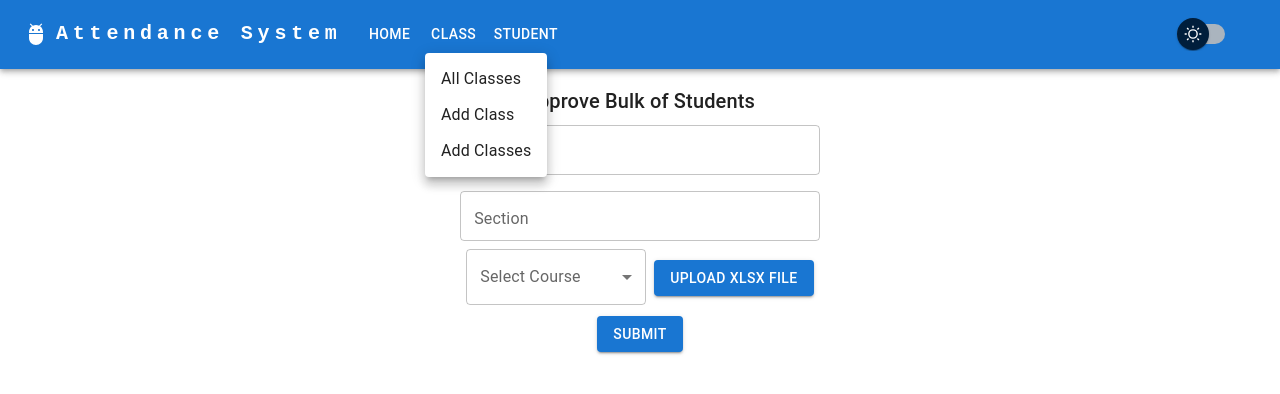
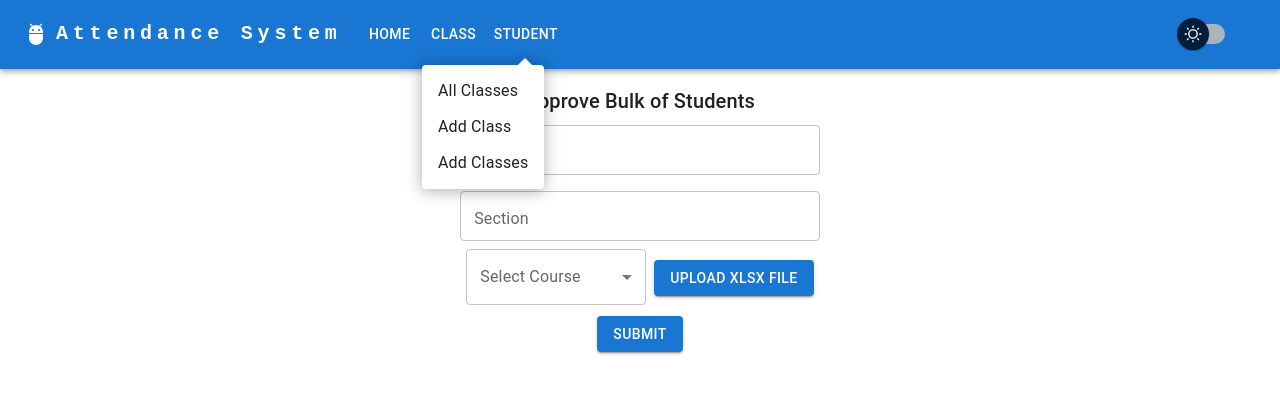
Before and after one commit to obaidmuneer/attendance-management, a React (Create React App) app: page /approve_students in a window 1280 px wide. Both pictures are taken after a click on the button "CLASS". Shown: the top 394 px of the page. Built offline with nearby package versions, Linux system fonts and the light colour scheme.

Commit message:
beta mmenuv2

```diff
--- a/src/components/navbar/index.jsx
+++ b/src/components/navbar/index.jsx
@@ -17,6 +17,7 @@ import Typography from "@mui/material/Typography";
 
 import ThemeSwitch from "../../themes/theme_switch"
 import MMenu from "../../ui-components/mmenu";
+import MMenuV2 from "../../ui-components/mmenuv2";
 
 const pages = [
   {
@@ -68,15 +69,6 @@ const settings = ["Profile", "Account", "Dashboard", "Logout"];
 const Navbar = () => {
   const [anchorElNav, setAnchorElNav] = React.useState(null);
   const [anchorElUser, setAnchorElUser] = React.useState(null);
-  const [anchorElNavSub, setAnchorElNavSub] = React.useState(null);
-
-  const handleOpenNavSubMenu = (event) => {
-    setAnchorElNavSub(event.currentTarget);
-  };
-
-  const handleCloseNavSubMenu = () => {
-    setAnchorElNavSub(null);
-  };
 
   const handleOpenNavMenu = (event) => {
     setAnchorElNav(event.currentTarget);
@@ -196,9 +188,10 @@ const Navbar = () => {
                 </Button>
               </Link>
             ))}
-            <MMenu title={'Class'} pages={classSubPages} />
-            <MMenu title={'Student'} pages={studentSubPages} />
-
+            {/* <MMenu title={'Class'} pages={classSubPages} /> */}
+            {/* <MMenu title={'Student'} pages={studentSubPages} /> */}
+            <MMenuV2 title={'Class'} pages={classSubPages} />
+            <MMenuV2 title={'Student'} pages={studentSubPages} />
           </Box>
 
           {/* <Box sx={{ flexGrow: 0 }}>
--- /dev/null
+++ b/src/ui-components/mmenuv2/index.jsx
@@ -0,0 +1,94 @@
+import * as React from 'react';
+import { Link } from "react-router-dom";
+
+import Box from '@mui/material/Box';
+import Menu from '@mui/material/Menu';
+import MenuItem from '@mui/material/MenuItem';
+import Typography from '@mui/material/Typography';
+import Tooltip from '@mui/material/Tooltip';
+import Button from '@mui/material/Button';
+
+
+export default function MMenuV2({ title, pages, nav, closeMenu }) {
+    const [anchorEl, setAnchorEl] = React.useState(null);
+    const open = Boolean(anchorEl);
+    const handleClick = (event) => {
+        setAnchorEl(event.currentTarget);
+    };
+    const handleClose = () => {
+        setAnchorEl(null);
+        nav && closeMenu();
+    };
+    return (
+        <React.Fragment>
+            <Box>
+                {
+                    nav ?
+                        <MenuItem onClick={handleClick}>{title}</MenuItem>
+                        :
+                        <Tooltip title={`${title} options`}>
+                            <Button
+                                onClick={handleClick}
+                                sx={{ my: 2, color: "white", display: "block" }}
+                            >
+                                {title}
+                            </Button>
+                        </Tooltip>
+                }
+            </Box>
+            <Menu
+                anchorEl={anchorEl}
+                id="account-menu"
+                open={open}
+                onClose={handleClose}
+                onClick={handleClose}
+                PaperProps={{
+                    elevation: 0,
+                    sx: {
+                        overflow: 'visible',
+                        filter: 'drop-shadow(0px 2px 8px rgba(0,0,0,0.32))',
+                        mt: 1.5,
+                        '& .MuiAvatar-root': {
+                            width: 32,
+                            height: 32,
+                            ml: -0.5,
+                            mr: 1,
+                        },
+                        '&:before': {
+                            content: '""',
+                            display: 'block',
+                            position: 'absolute',
+                            top: 0,
+                            right: 14,
+                            width: 10,
+                            height: 10,
+                            bgcolor: 'background.paper',
+                            transform: 'translateY(-50%) rotate(45deg)',
+                            zIndex: 0,
+                        },
+                    },
+                }}
+                anchorOrigin={{
+                    vertical: 'bottom',
+                    horizontal: 'left',
+                }}
+                transformOrigin={{
+                    vertical: 'top',
+                    horizontal: 'left',
+                }}      >
+                {pages.map((page, index) => (
+                    <MenuItem key={index} onClick={handleClose}>
+                        <Typography textAlign="center">
+                            <Link
+                                style={{ textDecoration: "inherit", color: "inherit" }}
+                                to={page.path}
+                            >
+                                {page.title}
+                            </Link>
+                        </Typography>
+                    </MenuItem>
+                ))}
+            </Menu>
+        </React.Fragment>
+    );
+}
```
